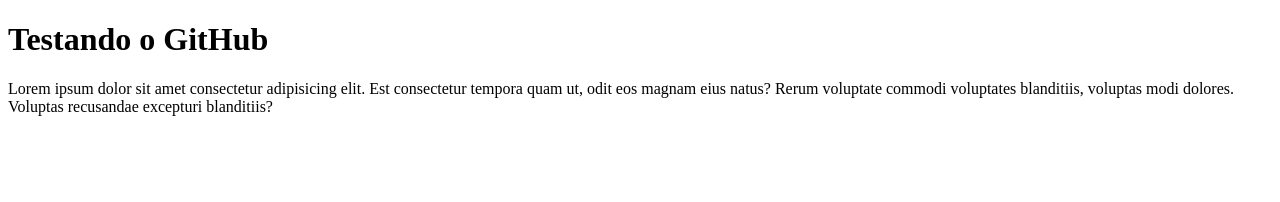
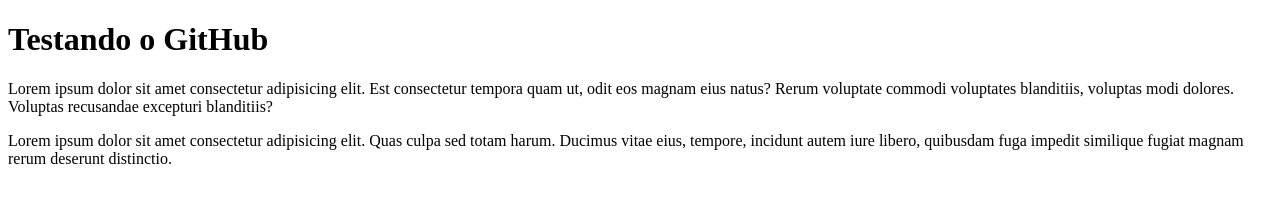
Before and after one commit to MateusGamer1BR/Aula-1-TURMA-D, a plain HTML site: page index.html in a window 1280 px wide. Drawn offline with Linux system fonts and the light colour scheme.

Commit message:
Update index.html

```diff
--- a/index.html
+++ b/index.html
@@ -8,5 +8,6 @@
 <body>
     <h1>Testando o GitHub</h1>
     <p>Lorem ipsum dolor sit amet consectetur adipisicing elit. Est consectetur tempora quam ut, odit eos magnam eius natus? Rerum voluptate commodi voluptates blanditiis, voluptas modi dolores. Voluptas recusandae excepturi blanditiis?</p>
+    <p>Lorem ipsum dolor sit amet consectetur adipisicing elit. Quas culpa sed totam harum. Ducimus vitae eius, tempore, incidunt autem iure libero, quibusdam fuga impedit similique fugiat magnam rerum deserunt distinctio.</p>
 </body>
 </html>
```
